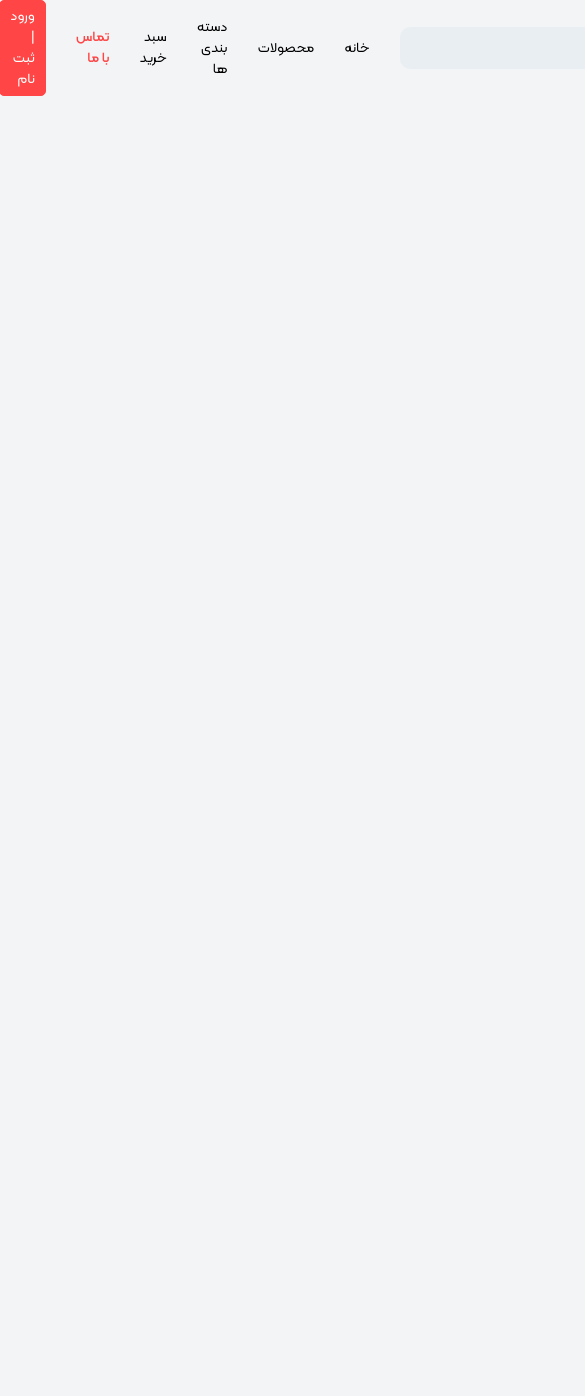
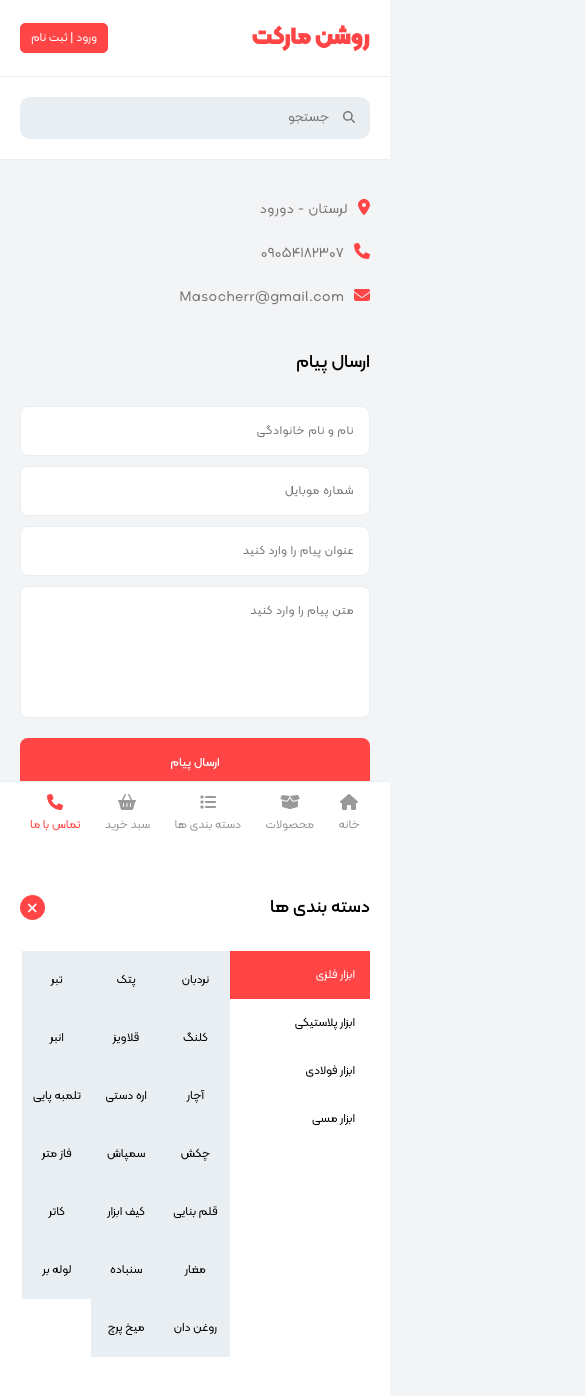
Before and after one commit to Masocher/Roshan, a Next.js app: page /contact-us in a window 390 px wide. Shown: the top 1396 px of the page, 585 px wide, since content can reach past the window. Built offline with nearby package versions, Linux system fonts and the light colour scheme.

Commit message:
Responsive header's categories menu

```diff
--- a/src/styles/global/Header.module.css
+++ b/src/styles/global/Header.module.css
@@ -193,3 +193,166 @@
     border-radius: 50%;
     color: #fff;
 }
+
+@media (max-width: 1350px) {
+    .search_box {
+        width: 350px;
+    }
+}
+
+@media (max-width: 1200px) {
+    .header_container {
+        padding: 20px 30px;
+    }
+    .header_links {
+        display: none;
+    }
+
+    .auth_btn {
+        margin: 0;
+    }
+
+    .search_box {
+        width: 500px;
+    }
+
+    .categories_menu {
+        width: calc(100% - 60px);
+        padding: 30px;
+        left: 0;
+        top: 100%;
+        position: fixed;
+        background-color: #fff;
+        opacity: 1;
+        border-radius: 0;
+        border-bottom: 1px solid #e8eef2;
+        height: 325px !important;
+    }
+    .categories_menu.show {
+        left: 0;
+        top: calc(50% - 30px);
+    }
+
+    .main_title {
+        display: flex;
+    }
+
+    .categories_right {
+        width: 30%;
+        background-color: #e8eef2;
+    }
+
+    .categ_item {
+        width: 20%;
+        text-align: center;
+        background-color: #fff;
+        padding: 20px 0;
+        font-size: 14px;
+        cursor: pointer;
+        transition: 0.1s ease;
+    }
+}
+
+@media (max-width: 950px) {
+    .search_box {
+        width: 100%;
+    }
+
+    .search_box_wrapper {
+        background-color: #fff;
+        padding: 20px;
+        width: calc(100% - 40px);
+        position: absolute;
+        left: 0;
+        top: 86px;
+        border-bottom: 1px solid #e8eef2;
+    }
+
+    .logo_wrapper {
+        margin: 0;
+    }
+
+    .header_container {
+        width: calc(100% - 40px);
+        padding: 20px;
+    }
+
+    .categories_menu {
+        width: calc(100% - 40px);
+        padding: 20px;
+    }
+    .categories_menu.show {
+        top: calc(50% - 10px);
+    }
+
+    .categ_item {
+        width: 20%;
+    }
+}
+
+@media (max-width: 580px) {
+    .menu_box {
+        width: 100%;
+        right: -100%;
+    }
+
+    .right_section {
+        justify-content: flex-start;
+    }
+
+    .logo_wrapper {
+        font-size: 24px;
+    }
+
+    .auth_btn {
+        font-size: 12px;
+    }
+
+    .search_box_wrapper {
+        top: 77px;
+    }
+
+    .categories_menu {
+        height: calc(100% - 100px) !important;
+        top: 100%;
+        z-index: 9;
+    }
+    .categories_menu.show {
+        top: 0;
+    }
+
+    .categories {
+        justify-content: space-between;
+    }
+
+    .categories_left {
+        width: 60%;
+    }
+
+    .categories_right {
+        width: 40%;
+        height: fit-content;
+    }
+
+    .categ_item {
+        width: 33%;
+        font-size: 12px;
+        background-color: #e8eef2;
+    }
+
+    .categ_box {
+        font-size: 12px;
+        background-color: #fff;
+    }
+
+    .main_title {
+        font-size: 18px;
+        margin: 30px 0;
+    }
+}
+
+@media (max-width: 380px) {
+    .categ_item {
+        width: 50%;
+    }
+}
```
